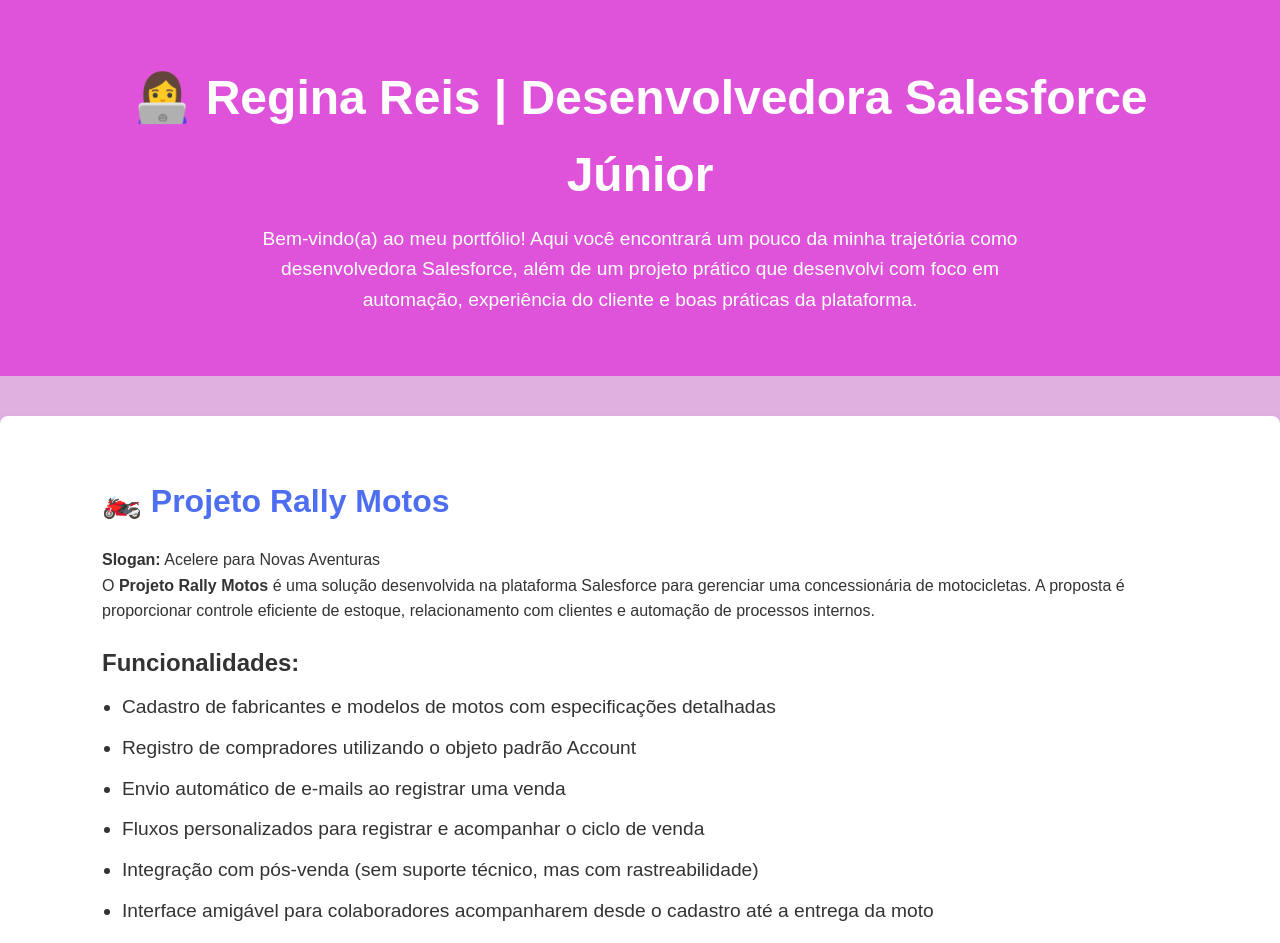
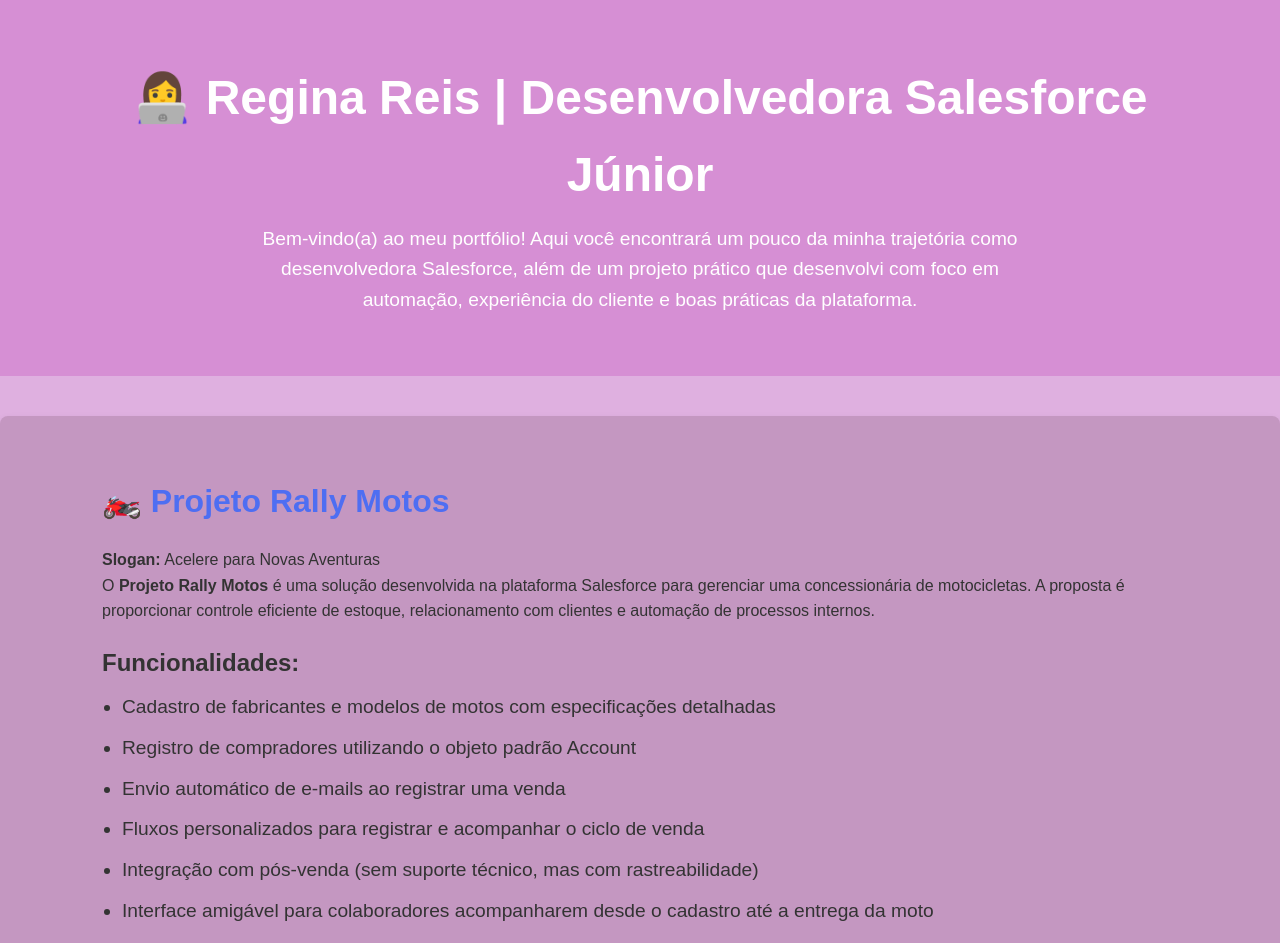
Before and after one commit to reblreis/portfolio, a plain HTML site: page index.html in a window 1280 px wide. Shown: the top 943 px of the page. Drawn offline with Linux system fonts and the light colour scheme.

Commit message:
Add files via upload

```diff
--- a/style.css
+++ b/style.css
@@ -23,7 +23,7 @@
 
 /* Cabeçalho */
 header {
-  background-color: #de53d9;
+  background-color: #d68fd4;
   color: #fff;
   padding: 40px 0;
   text-align: center;
@@ -42,7 +42,7 @@
 
 /* Seções */
 section {
-  background-color: #fff;
+  background-color: #c497c1;
   padding: 40px 20px;
   margin: 40px 0;
   border-radius: 8px;
```
